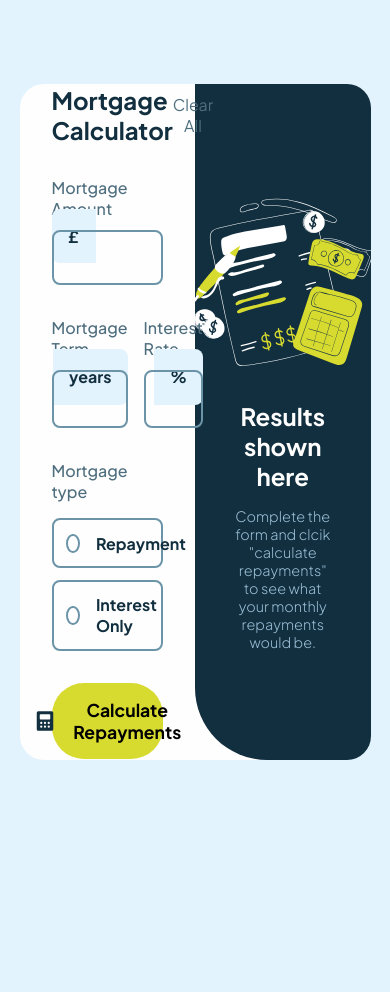
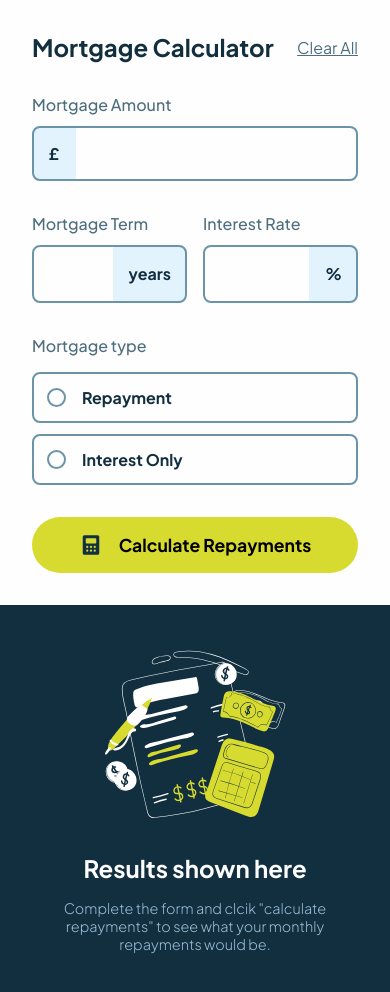
Before and after one commit to Schnedi3/mortgage_repayment_calculator_ts, a React (Vite) app: page / in a window 390 px wide. Before the commit the page ends 844 px from the top, so only its background shows below. Built offline with nearby package versions, Linux system fonts and the light colour scheme.

Commit message:
Add mobile style

```diff
--- a/src/css/app.css
+++ b/src/css/app.css
@@ -58,3 +58,12 @@ button {
     transform: scale(1);
   }
 }
+
+/* ADAPTIVE */
+@media (max-width: 900px) {
+  .app {
+    width: 100%;
+    height: auto;
+    flex-direction: column;
+  }
+}
--- a/src/css/empty.css
+++ b/src/css/empty.css
@@ -22,3 +22,11 @@
   font-size: 0.9rem;
   color: var(--slate-300);
 }
+
+/* ADAPTIVE */
+@media (max-width: 900px) {
+  .empty_container {
+    width: 100%;
+    border-radius: 0;
+  }
+}
--- a/src/css/form.css
+++ b/src/css/form.css
@@ -100,6 +100,7 @@ h2 {
 
 .term,
 .rate {
+  width: 100%;
   position: relative;
   display: flex;
   flex-direction: column;
@@ -251,3 +252,20 @@ input[type="number"].input_error + p {
     cursor: pointer;
   }
 }
+
+/* ADAPTIVE */
+@media (max-width: 900px) {
+  .form_container {
+    width: 100%;
+    border-radius: 0;
+    background-color: var(--white);
+  }
+
+  .white_bg {
+    display: none;
+  }
+
+  .header > button {
+    text-decoration: underline;
+  }
+}
--- a/src/css/result.css
+++ b/src/css/result.css
@@ -62,3 +62,11 @@
   font-weight: 600;
   font-size: 1.7rem;
 }
+
+/* ADAPTIVE */
+@media (max-width: 900px) {
+  .result_container {
+    width: 100%;
+    border-radius: 0;
+  }
+}
```
